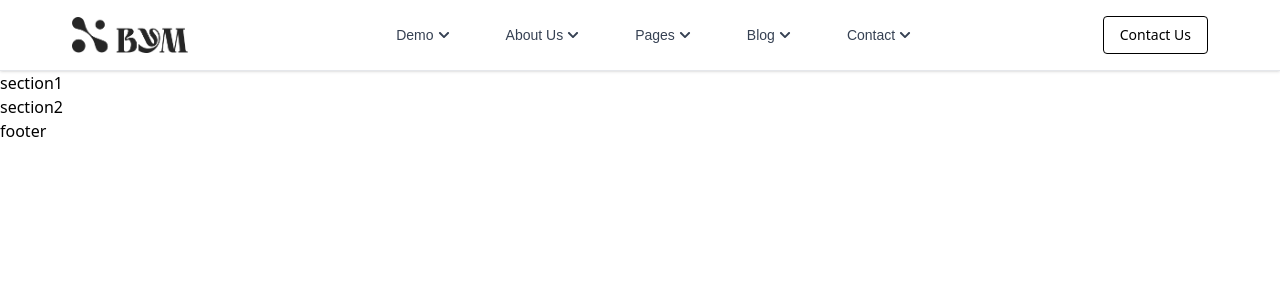
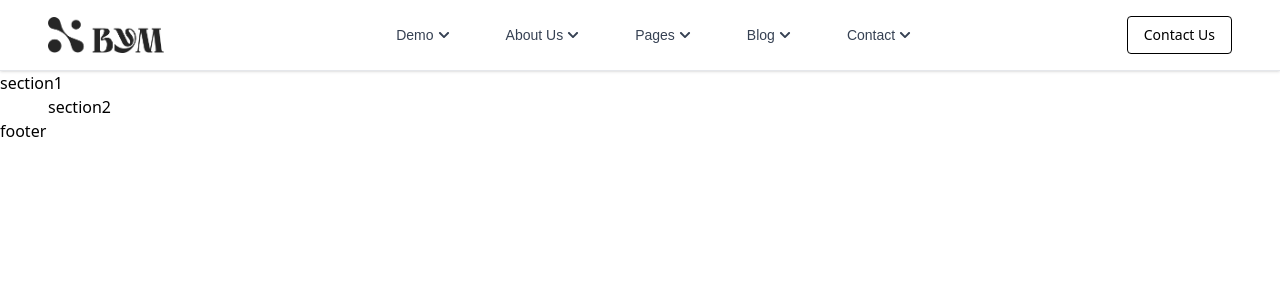
Before and after one commit to marketbytes-devops/music-app, a React app in the folder frontend/: page / in a window 1280 px wide. Shown: the top 300 px of the page. Built offline with nearby package versions, Linux system fonts and the light colour scheme; the HTML template or start-up script is replaced by a standard one; a web font is replaced by a local one.

Commit message:
updated spacing

```diff
--- a/frontend/src/Layout/Navbar/index.jsx
+++ b/frontend/src/Layout/Navbar/index.jsx
@@ -59,7 +59,7 @@ const Navbar = () => {
 
   return (
     <nav className="w-full mx-auto bg-white shadow-sm border-b border-gray-200 sticky top-0 z-50">
-      <div className="max-w-7xl mx-auto px-4 sm:px-6 lg:px-18">
+      <div className="max-w-7xl mx-auto px-4 sm:px-6 lg:px-12">
         <div className="flex justify-between items-center py-4">
           {/* Logo */}
           <div className="flex items-center ">
--- a/frontend/src/Pages/Home/SectionTwo/index.jsx
+++ b/frontend/src/Pages/Home/SectionTwo/index.jsx
@@ -2,7 +2,11 @@ import React from 'react'
 
 const index = () => {
   return (
-    <div>section2</div>
+    <>
+    <section className='w-full sm:max-w-7xl mx-auto px-4 sm:px-6 lg:px-12'>
+      section2
+    </section>
+    </>
   )
 }
 
```
